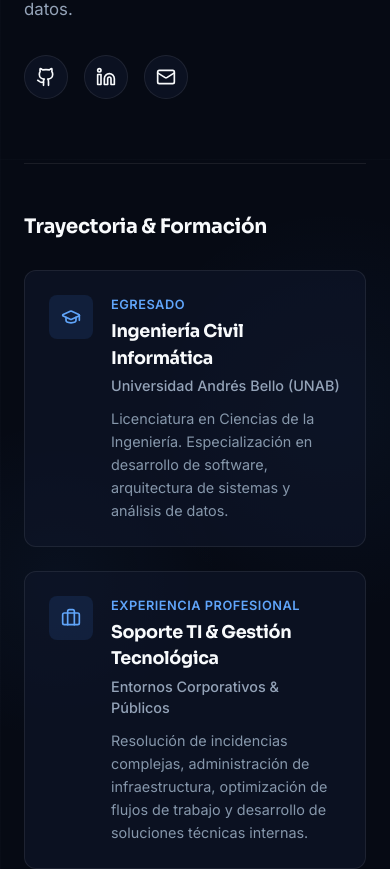
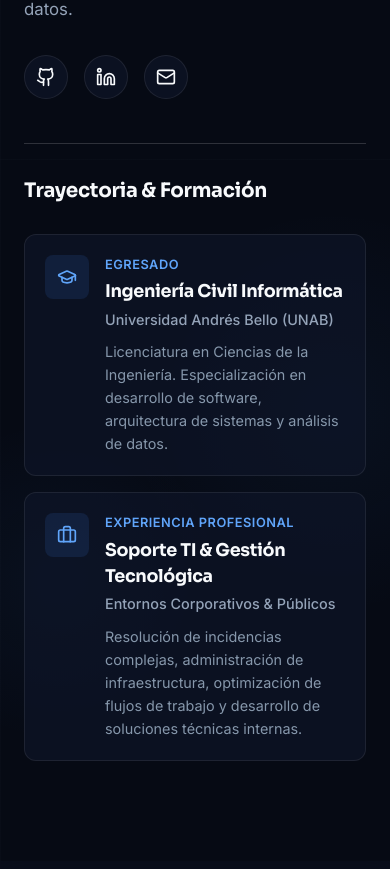
Before and after one commit to MatiasATorresS/portafolio, a React (Vite) app: page / in a window 390 px wide. Shown: the part 6593-7462 px from the top of the page. Built offline with nearby package versions, Linux system fonts and the light colour scheme.

Commit message:
style: equilibrar secciones sobre mi y habilidades

```diff
--- a/src/components/About.css
+++ b/src/components/About.css
@@ -1,5 +1,13 @@
 .about__content {
-  margin-top: 40px;
+  display: grid;
+  grid-template-columns: minmax(0, 1.15fr) minmax(0, 0.85fr);
+  align-items: start;
+  gap: clamp(40px, 6vw, 88px);
+  margin-top: 32px;
+}
+
+.about__text {
+  max-width: 62ch;
 }
 
 .about__text p {
@@ -36,11 +44,9 @@
   border-color: var(--accent-dark);
 }
 
-/* ── Timeline / Trayectoria ── */
 .about__timeline {
-  margin-top: 64px;
-  padding-top: 48px;
-  border-top: 1px solid var(--border);
+  padding-left: 28px;
+  border-left: 1px solid var(--border-strong);
 }
 
 .about__timeline-heading {
@@ -53,14 +59,13 @@
 
 .about__timeline-grid {
   display: grid;
-  grid-template-columns: repeat(auto-fit, minmax(300px, 1fr));
-  gap: 24px;
+  gap: 16px;
 }
 
 .about__timeline-card {
   display: flex;
-  gap: 18px;
-  padding: 24px;
+  gap: 16px;
+  padding: 20px;
   background: var(--bg-card);
   border: 1px solid var(--border);
   border-radius: var(--radius-md);
@@ -121,7 +126,15 @@
 }
 
 @media (max-width: 768px) {
-  .about__timeline-grid {
+  .about__content {
     grid-template-columns: 1fr;
+    gap: 44px;
+  }
+
+  .about__timeline {
+    padding-left: 0;
+    padding-top: 32px;
+    border-left: 0;
+    border-top: 1px solid var(--border-strong);
   }
 }
--- a/src/components/About.jsx
+++ b/src/components/About.jsx
@@ -81,9 +81,6 @@ export default function About() {
               </a>
             </div>
           </motion.div>
-        </div>
-
-        {/* Timeline / Trayectoria */}
           <motion.div
             className="about__timeline"
             initial={{ opacity: 0, y: 30 }}
@@ -113,6 +110,7 @@ export default function About() {
             </div>
           </motion.div>
         </div>
+      </div>
     </section>
   );
 }
--- a/src/components/Skills.css
+++ b/src/components/Skills.css
@@ -7,8 +7,8 @@
 
 .skills__grid {
   display: grid;
-  grid-template-columns: repeat(auto-fit, minmax(280px, 1fr));
-  gap: 40px;
+  grid-template-columns: repeat(2, minmax(0, 1fr));
+  gap: 20px;
   margin-top: 40px;
 }
 
@@ -58,3 +58,9 @@
   border-color: var(--accent-dark);
   transform: scale(1.05);
 }
+
+@media (max-width: 700px) {
+  .skills__grid {
+    grid-template-columns: 1fr;
+  }
+}
```
Also changed, not shown: 1 other file (tests, documents, lock files or other folders). Lines whose indentation alone changed are shown as unchanged.
